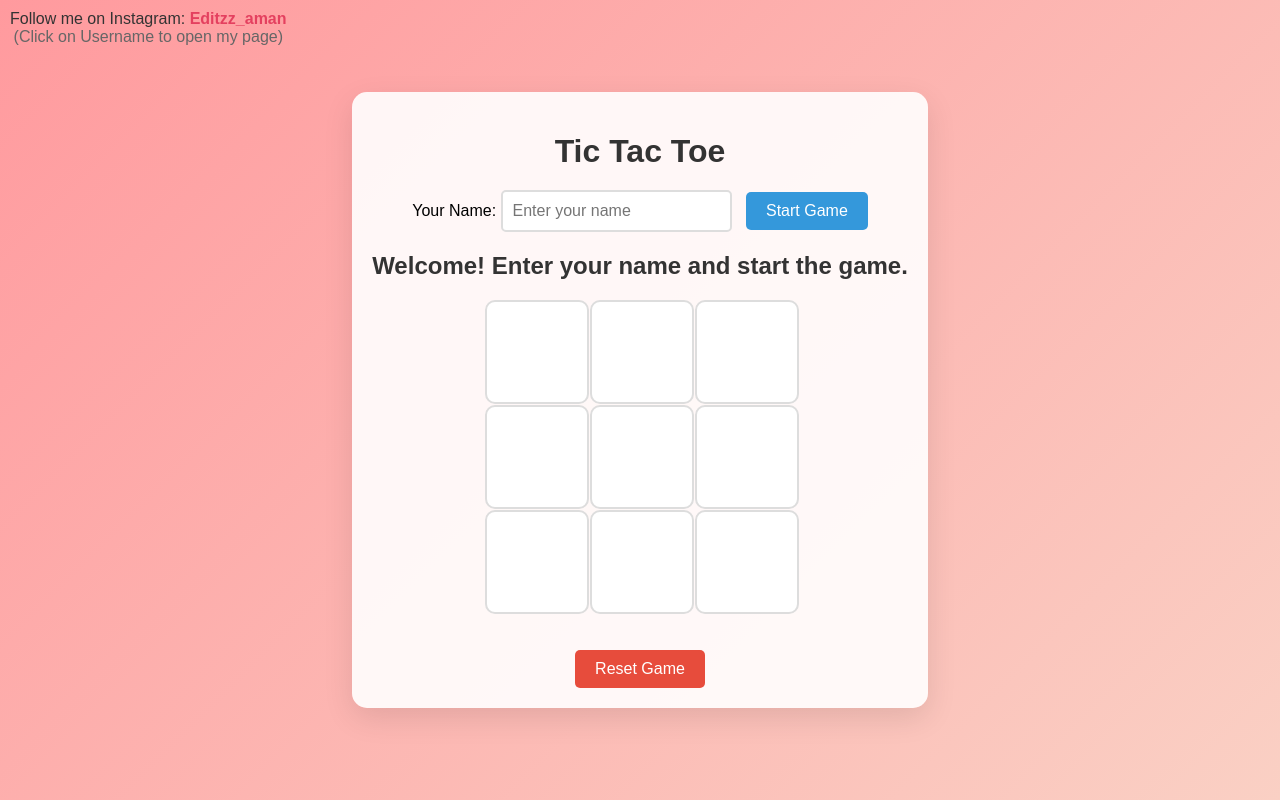
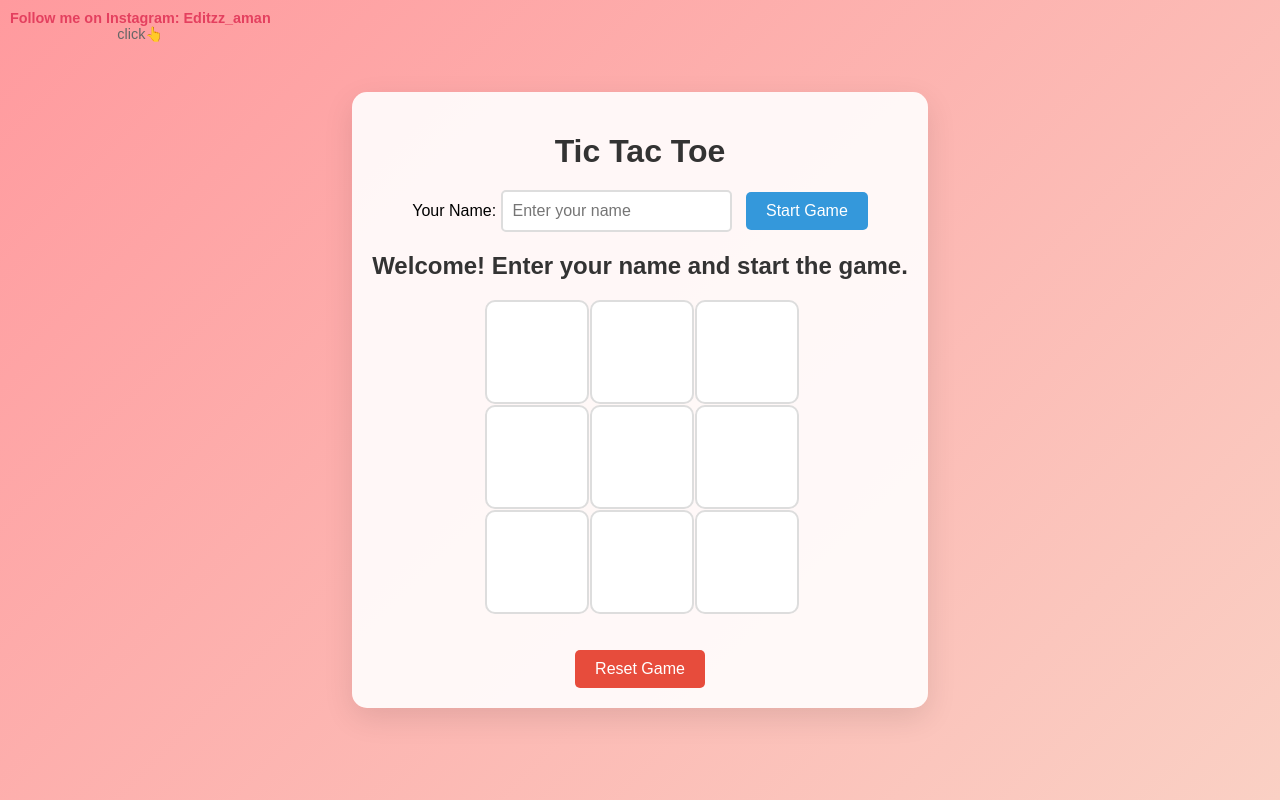
Before and after one commit to amanxd1231/tic-tac-toe, a plain HTML site: page index.html in a window 1280 px wide. Drawn offline with nearby package versions, Linux system fonts and the light colour scheme.

Commit message:
Add files via upload

```diff
--- a/index.html
+++ b/index.html
@@ -9,8 +9,8 @@
 <body>
     <!-- Instagram Footer at Top Left -->
     <div class="header-text">
-        Follow me on Instagram: <a href="https://www.instagram.com/editzz_aman/" target="_blank"><strong>Editzz_aman</strong></a><br>
-        <span>(Click on Username to open my page)</span>
+     <a href="https://www.instagram.com/editzz_aman/" target="_blank"><strong>Follow me on Instagram: Editzz_aman</strong></a><br>
+        <span>click👆</span>
     </div>
 
     <div class="container">
--- a/styles.css
+++ b/styles.css
@@ -148,7 +148,7 @@ h1 {
     position: absolute;
     top: 10px;
     left: 10px;
-    font-size: 1em;
+    font-size: 0.9em;
     color: #333;
     font-weight: normal;
     z-index: 100;
```
